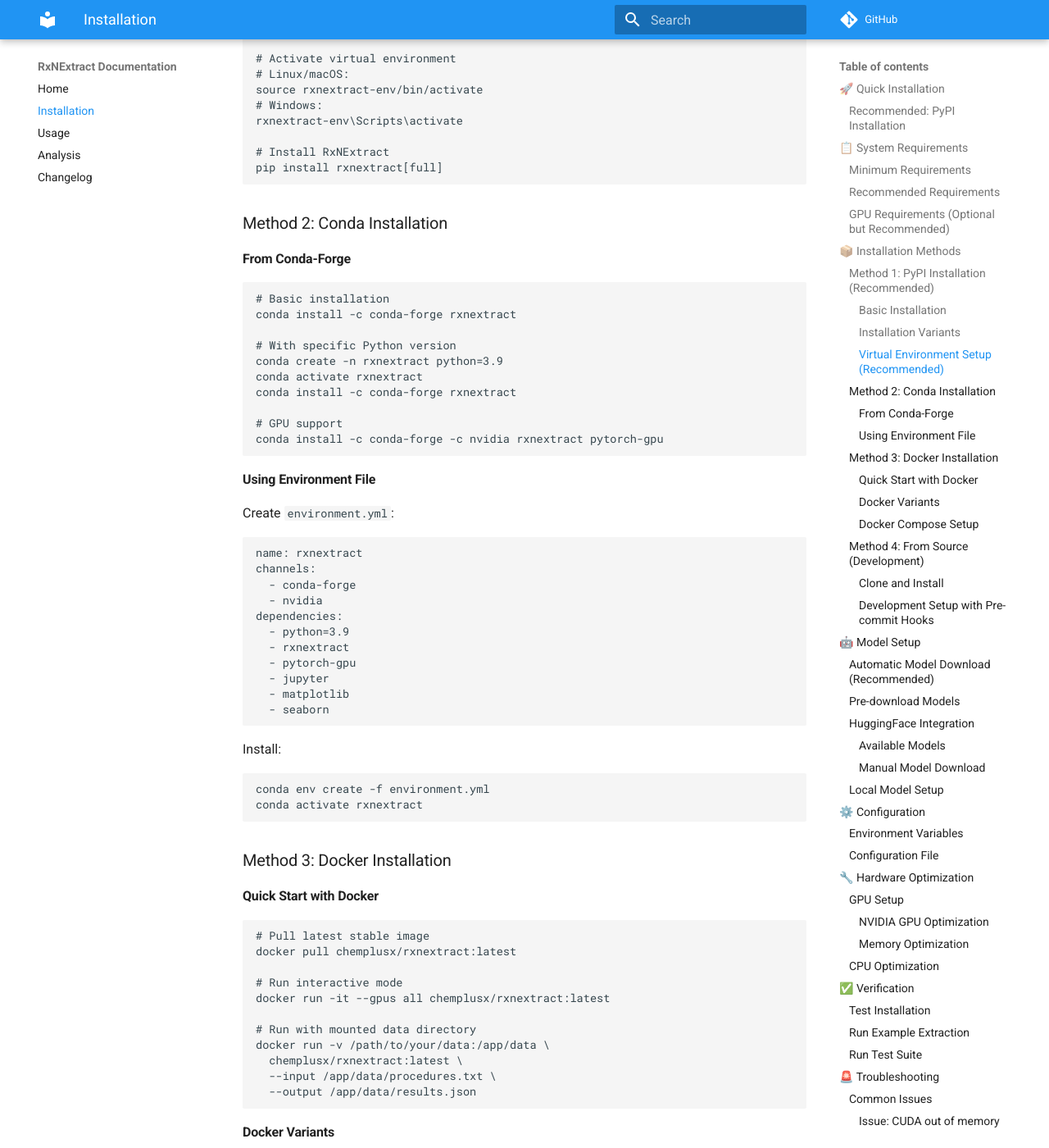
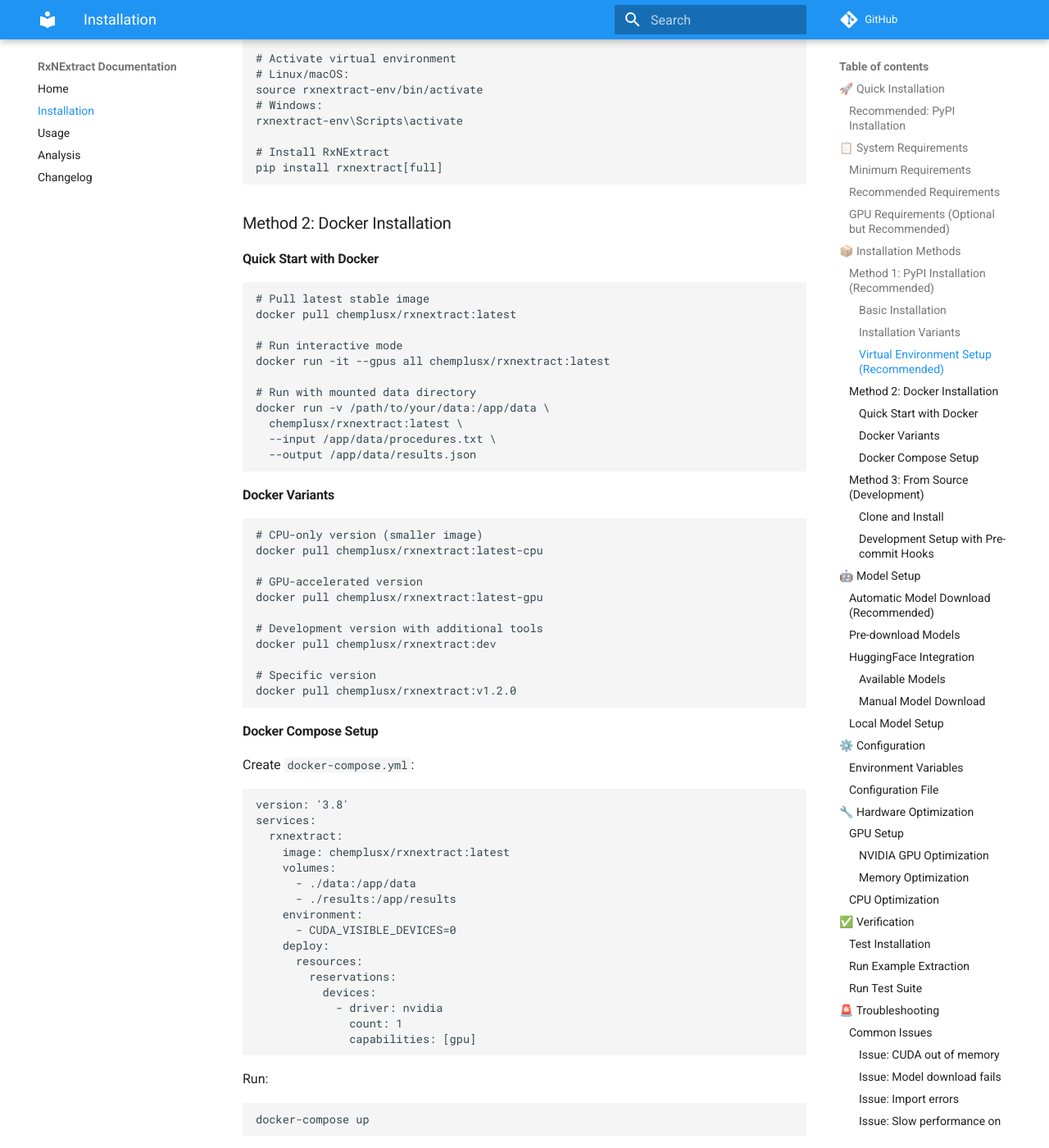
Before and after one commit to chemplusx/RxNExtract, an MkDocs documentation site: the page built from docs/INSTALLATION.md, in a window 1280 px wide and 1400 px high, scrolled down 2187 px. Shown: the whole window at 82% size. Built offline with MkDocs 1.6.1 and Material for MkDocs 9.7.7, drawn with Linux system fonts in a browser that asks for light colours; comment, search, counter and statistics services are not loaded; some of the changed text lies outside the part shown.

Commit message:
Fix docs and dir

````diff
--- a/docs/INSTALLATION.md
+++ b/docs/INSTALLATION.md
@@ -82,45 +82,7 @@
 pip install rxnextract[full]
 ```
 
-### Method 2: Conda Installation
-
-#### From Conda-Forge
-```bash
-# Basic installation
-conda install -c conda-forge rxnextract
-
-# With specific Python version
-conda create -n rxnextract python=3.9
-conda activate rxnextract
-conda install -c conda-forge rxnextract
-
-# GPU support
-conda install -c conda-forge -c nvidia rxnextract pytorch-gpu
-```
-
-#### Using Environment File
-Create `environment.yml`:
-```yaml
-name: rxnextract
-channels:
-  - conda-forge
-  - nvidia
-dependencies:
-  - python=3.9
-  - rxnextract
-  - pytorch-gpu
-  - jupyter
-  - matplotlib
-  - seaborn
-```
-
-Install:
-```bash
-conda env create -f environment.yml
-conda activate rxnextract
-```
-
-### Method 3: Docker Installation
+### Method 2: Docker Installation
 
 #### Quick Start with Docker
 ```bash
@@ -178,7 +140,7 @@
 docker-compose up
 ```
 
-### Method 4: From Source (Development)
+### Method 3: From Source (Development)
 
 #### Clone and Install
 ```bash
````
Also changed, not shown: docs/INDEX.md (added, +233 -0 lines).
